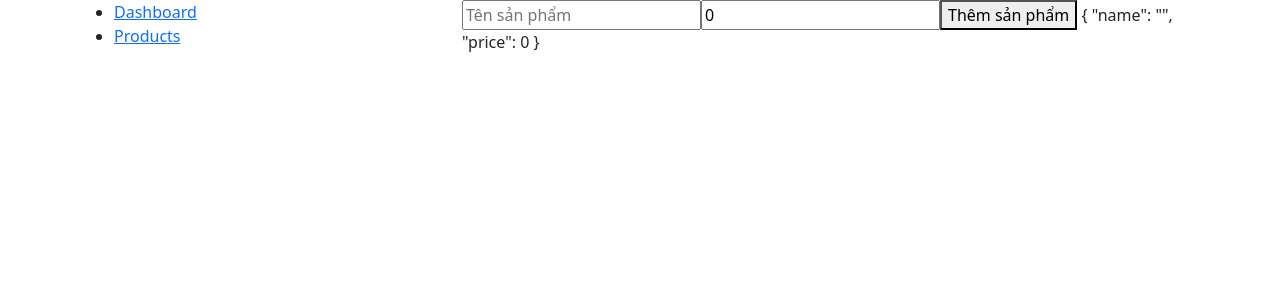
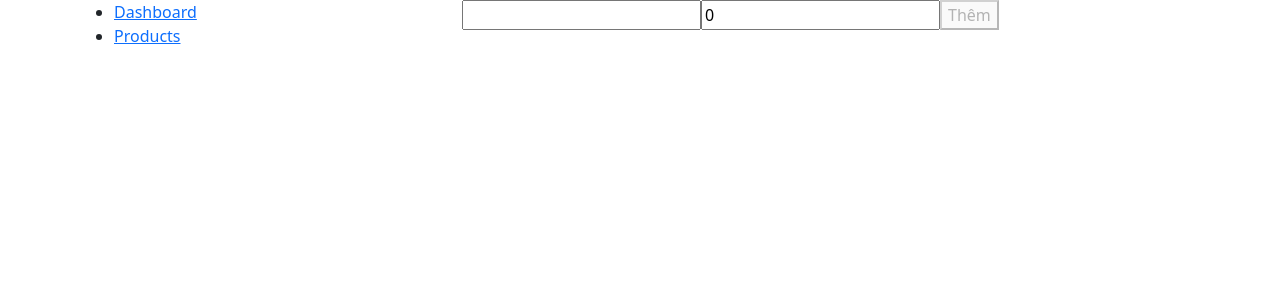
Before and after one commit to datlt2306/web208, an Angular app: page /admin/product/add in a window 1280 px wide. Shown: the top 300 px of the page. Built offline with nearby package versions, Linux system fonts and the light colour scheme.

Commit message:
Buổi 7: Reative form

```diff
--- a/db.json
+++ b/db.json
@@ -16,6 +16,11 @@
       "name": "sản phẩm mới vừa thêm update",
       "price": 300,
       "id": 4
+    },
+    {
+      "name": "san pham 999",
+      "price": 321312,
+      "id": 5
     }
   ]
 }
--- a/src/app/app.module.ts
+++ b/src/app/app.module.ts
@@ -1,6 +1,6 @@
 import { NgModule } from '@angular/core';
 import { HttpClientModule } from '@angular/common/http';
-import { FormsModule } from '@angular/forms';
+import { FormsModule, ReactiveFormsModule } from '@angular/forms';
 
 
 import { AppRoutingModule } from './app-routing.module';
@@ -38,7 +38,8 @@ import { ProductEditComponent } from './pages/product-edit/product-edit.componen
     BrowserModule,
     AppRoutingModule,
     HttpClientModule,
-    FormsModule
+    FormsModule,
+    ReactiveFormsModule
   ],
   providers: [],
   bootstrap: [AppComponent]
--- a/src/app/pages/product-add/product-add.component.html
+++ b/src/app/pages/product-add/product-add.component.html
@@ -1,4 +1,4 @@
-<form (ngSubmit)="onHandleSubmit()">
+<!-- <form (ngSubmit)="onHandleSubmit()">
     <input
         type="text"
         name="name"
@@ -13,4 +13,9 @@
     />
     <button>Thêm sản phẩm</button>
     {{ product | json }}
+</form> -->
+<form [formGroup]="productForm" (ngSubmit)="onHandleSubmit()">
+    <input type="text" formControlName="name" />
+    <input type="number" formControlName="price" />
+    <button type="submit" [disabled]="!productForm.valid">Thêm</button>
 </form>
--- a/src/app/pages/product-add/product-add.component.ts
+++ b/src/app/pages/product-add/product-add.component.ts
@@ -1,23 +1,30 @@
 import { Component } from '@angular/core';
 import { IProduct } from 'src/app/interfaces/Product';
 import { ProductService } from 'src/app/services/product.service';
-
+import { Validators, FormBuilder } from '@angular/forms';
 @Component({
   selector: 'app-product-add',
   templateUrl: './product-add.component.html',
   styleUrls: ['./product-add.component.scss']
 })
 export class ProductAddComponent {
-  product: IProduct = {
-    name: "",
-    price: 0
-  }
-  constructor(private productService: ProductService) {
+  productForm = this.formBuilder.group({
+    name: ['', [Validators.required, Validators.minLength(4)]],
+    price: [0]
+  })
+
+  constructor(
+    private formBuilder: FormBuilder,
+    private productService: ProductService) {
 
   }
   onHandleSubmit() {
-    console.log(this.product)
-    this.productService.addProduct(this.product).subscribe((product) => {
+    const product: IProduct = {
+      name: this.productForm.value.name || "",
+      price: this.productForm.value.price || 0
+    }
+
+    this.productService.addProduct(product).subscribe((product) => {
       console.log('product', product);
     })
   }
```
